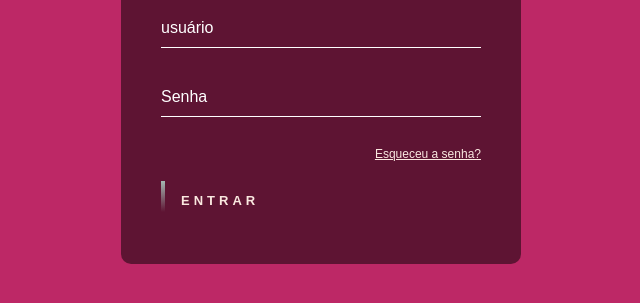
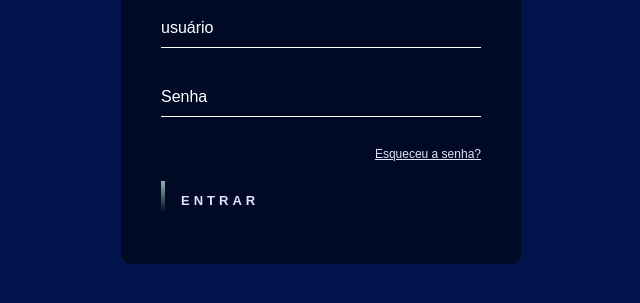
Before and after one commit to leticiaocr/paginaDeLogin, a plain HTML site: page login.html in a window 1280 px wide. Shown: the part 321-624 px from the top of the page, without its empty margins (319-959 px from the left). Drawn offline with Linux system fonts and the light colour scheme.

Commit message:
Fix: Alteração de cores

```diff
--- a/style.css
+++ b/style.css
@@ -2,14 +2,14 @@
     margin: 0;
     padding: 0;
     box-sizing: border-box;
-    font-family: sans-serif;
+    font-family:sans-serif;
 }
 body {
     display: flex;
     align-items: center;
     justify-content: center;
     min-height: 100vh;
-    background: #bd2866;
+    background: #00144b;
 }
 .Login{
     background: rgba(0,0,0,.5);
@@ -51,12 +51,12 @@ body {
 .Login .box-user input:valid~label{
     top: -20px;
     left: 0;
-    color: #FAE8E0;
+    color: #e2e0fa;
     font-size: 12px;
 }
 .forget{
     font-size: 12px;
-    color: #FAE8E0;
+    color: #e2e0fa;
     display: flex;
     justify-content: flex-end;
 }
@@ -64,7 +64,7 @@ body {
     position: relative;
     display: inline-block;
     padding: 12px 20px;
-    color: #FAE8E0;
+    color: #e2e0fa;
     text-decoration: none;
     font-size: 13px;
     text-transform: uppercase;
@@ -78,7 +78,7 @@ body {
 .btn:hover {
     background: #FAE8E0;
     border-radius: 5px;
-    color: #EF7C8E;
+    color: #00144b;
 }
 .btn span{
     position: absolute;
```
